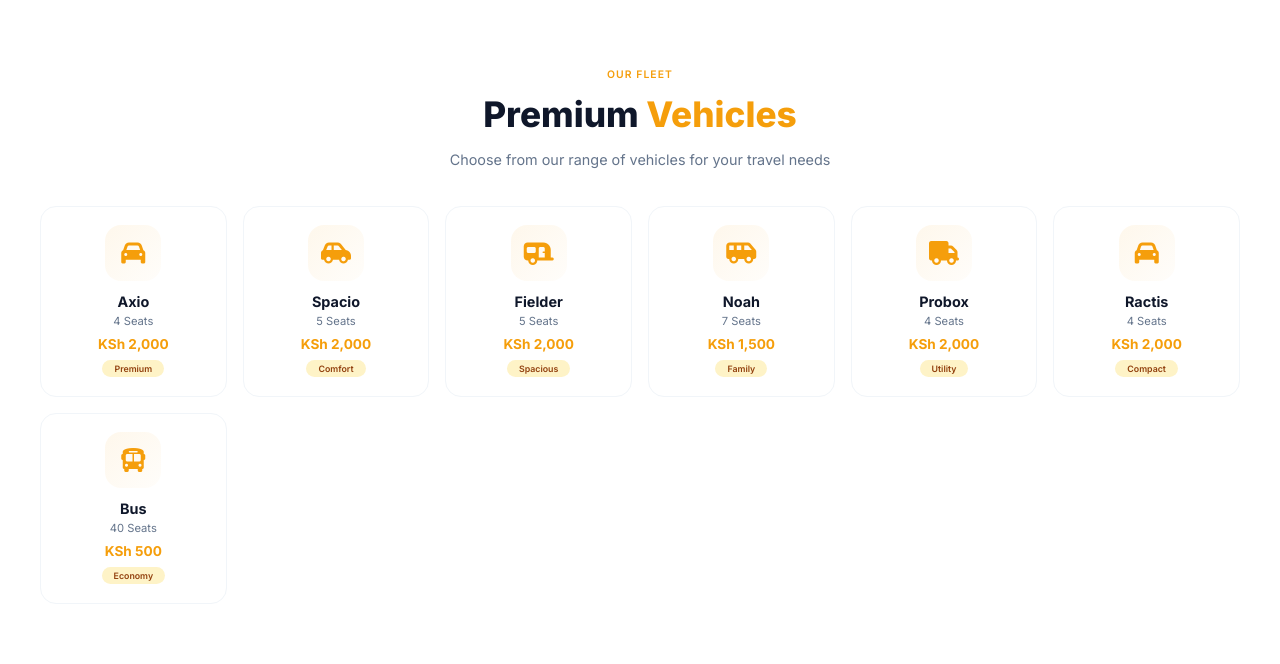
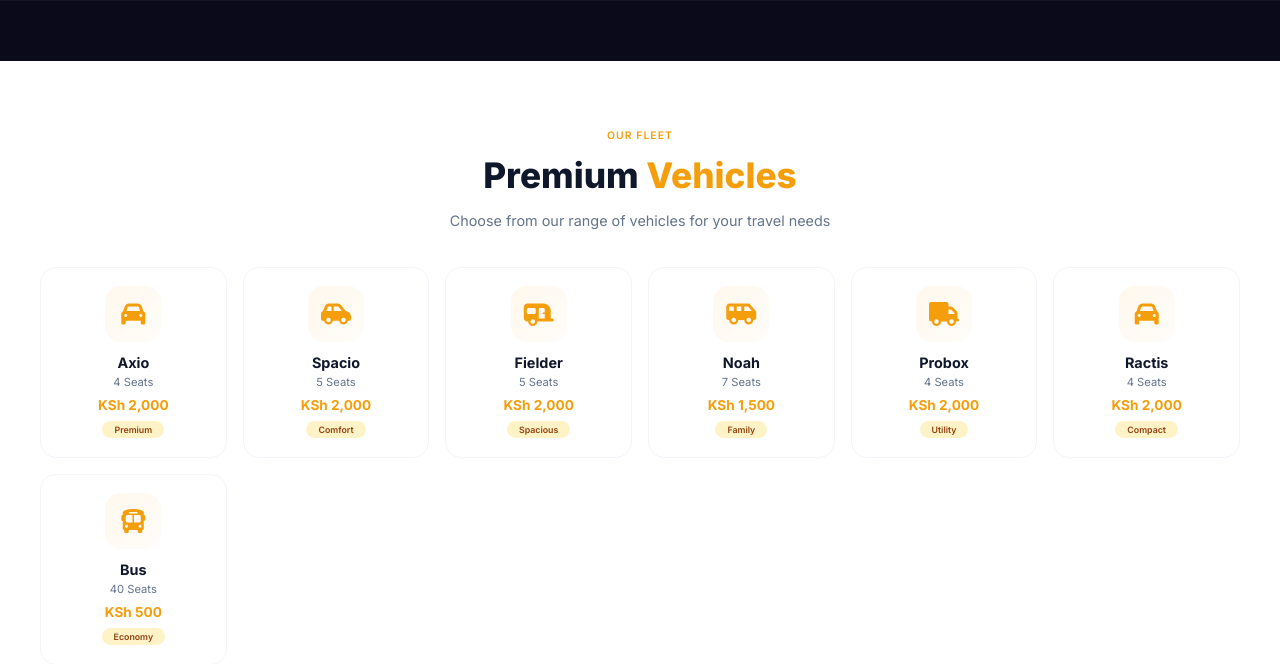
Before and after one commit to calvitec/dontravel, a Flask app: page / in a window 1280 px wide. Shown: the part 640-1304 px from the top of the page. Run offline with Flask 3, Linux system fonts and the light colour scheme; data that the repository does not hold is empty; some libraries are stand-ins or nearby versions.

Commit message:
Update index.html

```diff
--- a/templates/index.html
+++ b/templates/index.html
@@ -438,9 +438,17 @@
             font-weight: 400;
         }
 
-        /* ===== SEARCH RESULTS ===== */
+        /* ===== SEARCH RESULTS - MOVED OUTSIDE HERO ===== */
+        .results-section {
+            background: #0a0a1a;
+            padding: 20px 20px 40px;
+            border-top: 1px solid rgba(255,255,255,0.05);
+        }
+        .results-section .results-container {
+            max-width: 750px;
+            margin: 0 auto;
+        }
         #searchResults {
-            margin-top: 16px;
             display: none;
         }
         #searchResults.visible {
@@ -925,9 +933,8 @@
         </div>
     </header>
 
-    <!-- ===== HERO WITH CAROUSEL - FIXED HEIGHT ===== -->
+    <!-- ===== HERO WITH CAROUSEL ===== -->
     <section class="hero-section">
-        <!-- CAROUSEL IMAGES -->
         <div class="carousel-container">
             <div class="carousel-slide">
                 <img src="https://images.unsplash.com/photo-1570125909232-eb263c188f7e?auto=format&fit=crop&w=1400&q=80" alt="Modern Bus" loading="lazy" />
@@ -1002,9 +1009,6 @@
                         </div>
                     </div>
                 </form>
-
-                <!-- ===== RESULTS CONTAINER ===== -->
-                <div id="searchResults"></div>
             </div>
 
             <div class="hero-stats animate-fade-in" style="animation-delay:0.6s;">
@@ -1036,6 +1040,13 @@
                 <span class="dot-indicator" data-index="2"></span>
             </div>
             <button id="nextSlide"><i class="fas fa-chevron-right"></i></button>
+        </div>
+    </section>
+
+    <!-- ===== SEARCH RESULTS - MOVED OUTSIDE HERO ===== -->
+    <section class="results-section" id="resultsSection">
+        <div class="results-container">
+            <div id="searchResults"></div>
         </div>
     </section>
 
@@ -1288,6 +1299,7 @@
                 searchBtn.innerHTML = '<i class="fas fa-spinner fa-spin"></i> Searching...';
                 searchBtn.disabled = true;
                 resultsContainer.innerHTML = '';
+                resultsContainer.className = '';
 
                 try {
                     const response = await fetch(`/api/search?origin=${encodeURIComponent(origin)}&destination=${encodeURIComponent(destination)}&date=${date}&passengers=${passengers}`);
@@ -1304,10 +1316,11 @@
                     console.error('Search error:', error);
                     showToast('❌ Error searching. Please try again.');
                     resultsContainer.innerHTML = `
-                        <div style="margin-top:16px; padding:20px; background:rgba(255,255,255,0.05); backdrop-filter:blur(10px); border-radius:12px; border:1px solid rgba(255,255,255,0.08); text-align:center;">
+                        <div style="padding:20px; background:rgba(255,255,255,0.05); backdrop-filter:blur(10px); border-radius:12px; border:1px solid rgba(255,255,255,0.08); text-align:center;">
                             <div style="font-size:2rem; margin-bottom:8px;">❌</div>
                             <h3 style="color:white; font-size:1rem; margin:0;">Search Error</h3>
                             <p style="color:rgba(255,255,255,0.6); font-size:0.85rem; margin-top:4px;">${error.message}</p>
+                            <p style="color:rgba(255,255,255,0.4); font-size:0.75rem; margin-top:4px;">Please try again or check your connection</p>
                         </div>
                     `;
                     resultsContainer.className = 'visible';
@@ -1323,7 +1336,7 @@
 
             if (results && results.length > 0) {
                 let html = `
-                    <div style="margin-top:16px; padding:16px; background:rgba(255,255,255,0.05); backdrop-filter:blur(10px); border-radius:12px; border:1px solid rgba(255,255,255,0.08); animation:slideUp 0.5s ease-out;">
+                    <div style="padding:16px; background:rgba(255,255,255,0.05); backdrop-filter:blur(10px); border-radius:12px; border:1px solid rgba(255,255,255,0.08); animation:slideUp 0.5s ease-out;">
                         <div style="display:flex; justify-content:space-between; align-items:center; margin-bottom:12px; flex-wrap:wrap; gap:6px;">
                             <h3 style="color:#fbbf24; font-size:0.95rem; margin:0;">
                                 ✅ Found ${results.length} vehicles for ${passengers} passengers
@@ -1380,11 +1393,14 @@
                 highlightVehicles(results);
             } else {
                 resultsContainer.innerHTML = `
-                    <div style="margin-top:16px; padding:20px; background:rgba(255,255,255,0.05); backdrop-filter:blur(10px); border-radius:12px; border:1px solid rgba(255,255,255,0.08); text-align:center; animation:slideUp 0.5s ease-out;">
+                    <div style="padding:20px; background:rgba(255,255,255,0.05); backdrop-filter:blur(10px); border-radius:12px; border:1px solid rgba(255,255,255,0.08); text-align:center; animation:slideUp 0.5s ease-out;">
                         <div style="font-size:2rem; margin-bottom:8px;">🚌</div>
                         <h3 style="color:white; font-size:0.95rem; margin:0;">No vehicles available</h3>
                         <p style="color:rgba(255,255,255,0.5); font-size:0.8rem; margin-top:4px;">
                             No vehicles found for ${passengers} passengers on ${origin} → ${destination}
+                        </p>
+                        <p style="color:rgba(255,255,255,0.3); font-size:0.7rem; margin-top:2px;">
+                            Try adjusting your search criteria
                         </p>
                     </div>
                 `;
@@ -1398,7 +1414,10 @@
             }
 
             setTimeout(() => {
-                resultsContainer.scrollIntoView({ behavior: 'smooth', block: 'center' });
+                const resultsSection = document.getElementById('resultsSection');
+                if (resultsSection) {
+                    resultsSection.scrollIntoView({ behavior: 'smooth', block: 'center' });
+                }
             }, 200);
         }
 
```
